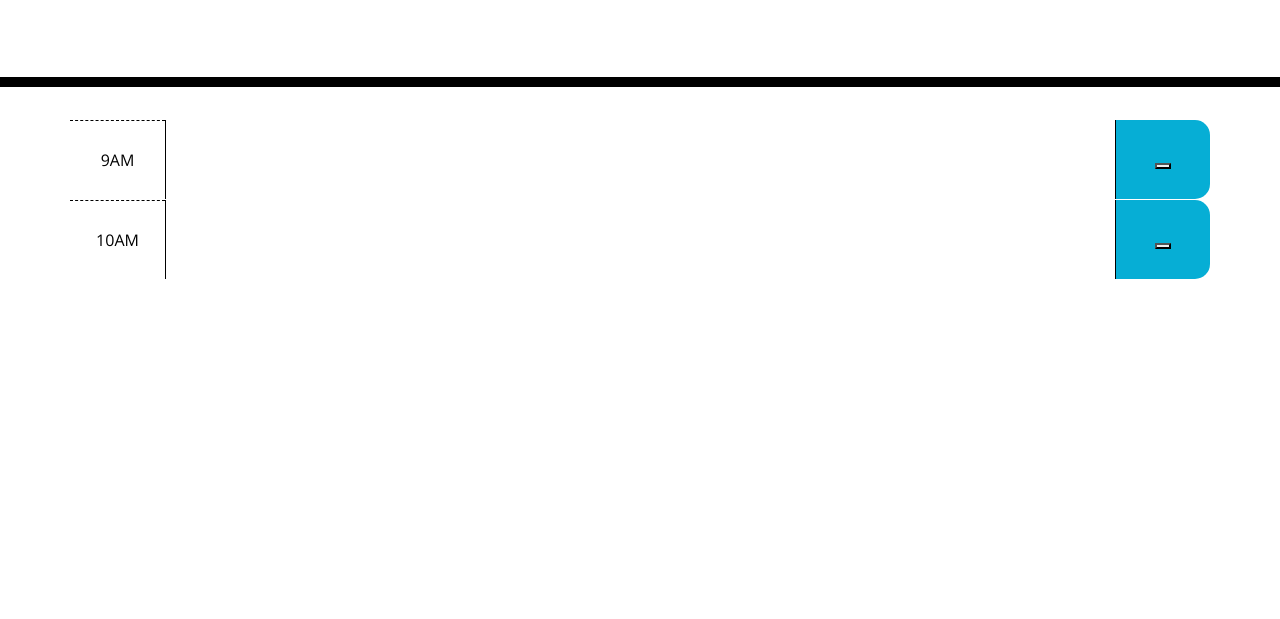
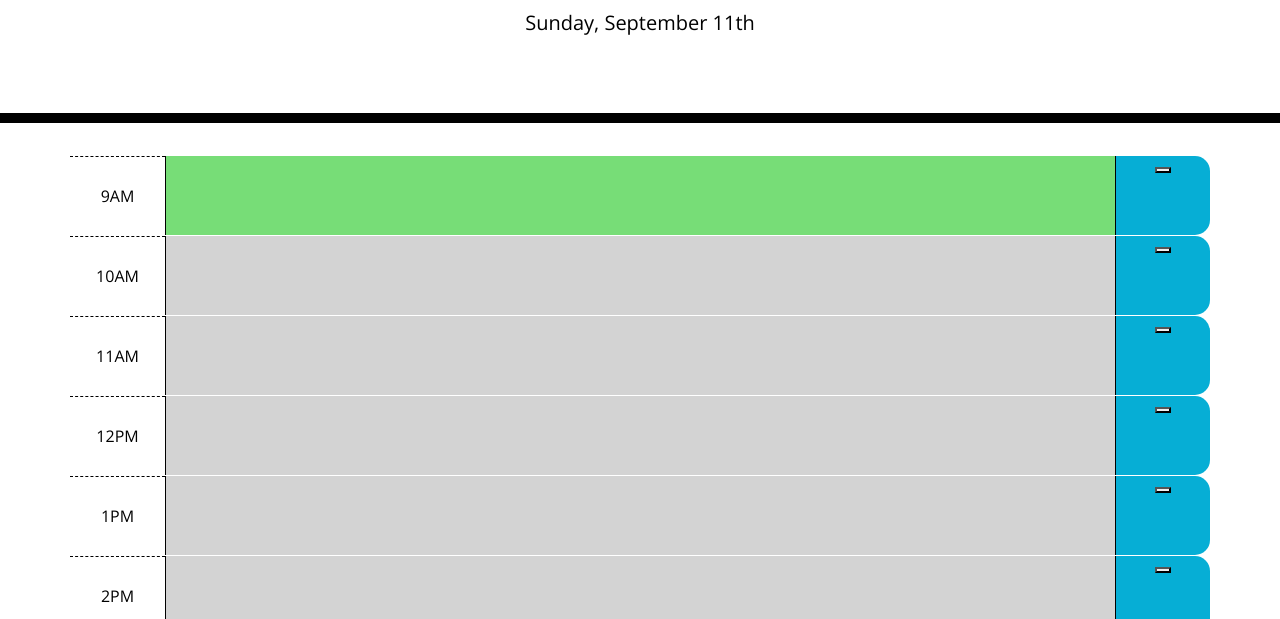
Before and after one commit to amaragh/day-scheduler, a plain HTML site: page index.html in a window 1280 px wide. Shown: the part 181-800 px from the top of the page. Drawn offline with nearby package versions, Linux system fonts and the light colour scheme; a web font is replaced by a local one.

Commit message:
display time blocks and update colour based on past/present/future

```diff
--- a/assets/js/script.js
+++ b/assets/js/script.js
@@ -0,0 +1,46 @@
+var date = moment();
+
+var headerDate = moment().format("dddd, MMMM Do");
+
+$("#currentDay").text(headerDate)
+
+var hourChunks = ["9AM", "10AM", "11AM", "12PM", "1PM", "2PM", "3PM", "4PM", "5PM"];
+
+var displayHourChunks = function () {
+    for (var i = 0; i < hourChunks.length; i++) {
+        var hourChunk = hourChunks[i];
+        var timeBlock = $("<div>").addClass("row time-block").attr("id", hourChunk);
+
+        var relTime = checkTime(timeBlock);
+
+        var hourDiv = $("<div>").addClass("hour col-1").text(hourChunk);
+        var taskArea = $("<textarea>").addClass("col-10").addClass(relTime);
+        var save = $("<div>").addClass("saveBtn col-1").append("<button>");
+
+        // add timeblock to the .container element
+        timeBlock.append(hourDiv,taskArea,save);
+        $(".container").append(timeBlock);
+    }
+};
+
+var checkTime = function(timeBlockEl) {
+    var blockTime = $(timeBlockEl).attr("id");
+    var currTime = moment().format("hA");
+
+    // compare time for the time block to the current moment
+    if (currTime > blockTime) {
+        var relBlockTime = "past"
+    }
+    else if (currTime === blockTime) {
+        var relBlockTime = "present"
+    }
+    else {
+        var relBlockTime = "future"
+    }
+    return relBlockTime;
+
+};
+
+
+
+displayHourChunks();
--- a/index.html
+++ b/index.html
@@ -25,7 +25,7 @@
     </header>
     <div class="container">
         <!-- Timeblocks go here -->
-        <div class="row time-block">
+        <!-- <div class="row time-block">
             <div class="hour col-1">9AM</div>
             <textarea class=" col-10"></textarea>
             <div class="saveBtn col-1">
@@ -38,11 +38,12 @@
             <div class="saveBtn col-1">
                 <button></button>
             </div>
-        </div>
+        </div> -->
     </div>
 
     <script src="https://code.jquery.com/jquery-3.4.1.min.js"></script>
     <script src="https://cdnjs.cloudflare.com/ajax/libs/moment.js/2.24.0/moment.min.js"></script>
+    <script src="./assets/js/script.js"></script>
 </body>
 
 </html>
```
